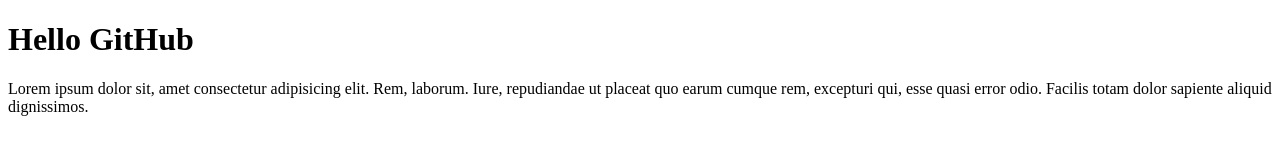
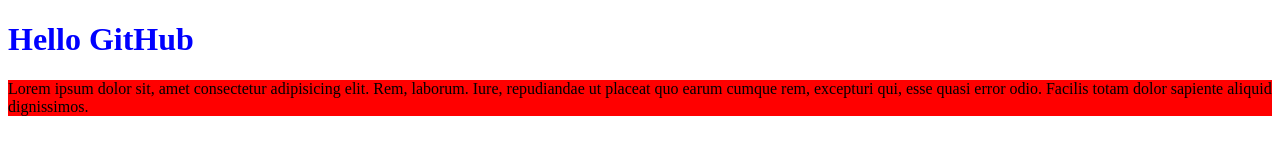
Before and after one commit to nimatullayevsh/test1, a plain HTML site: page index.html in a window 1280 px wide. Drawn offline with Linux system fonts and the light colour scheme.

Commit message:
css file added

```diff
--- a/index.html
+++ b/index.html
@@ -6,6 +6,7 @@
     <meta http-equiv="X-UA-Compatible" content="IE=edge">
     <meta name="viewport" content="width=device-width, initial-scale=1.0">
     <title>Document</title>
+    <link rel="stylesheet" href="main.css">
 </head>
 
 <body>
--- /dev/null
+++ b/main.css
@@ -0,0 +1,7 @@
+h1 {
+    color: blue;
+}
+
+p {
+    background-color: red;
+}
```
